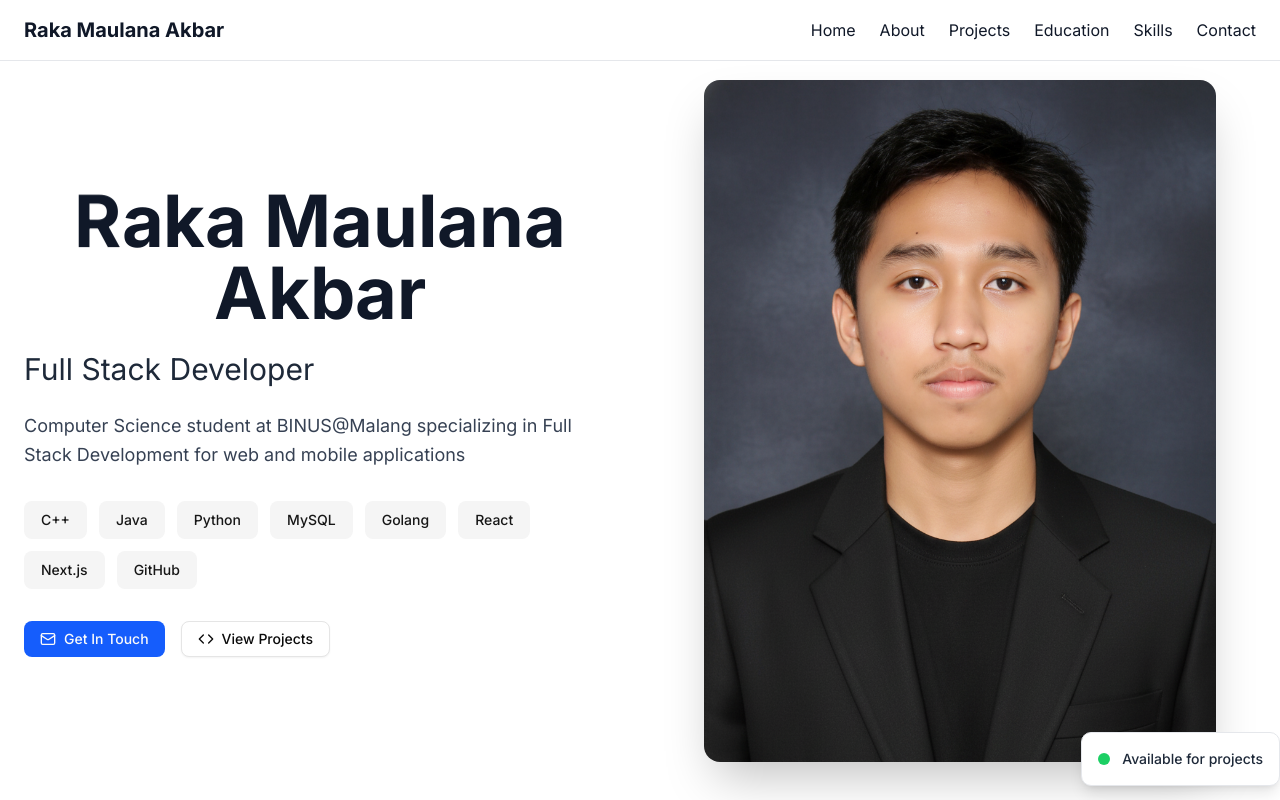
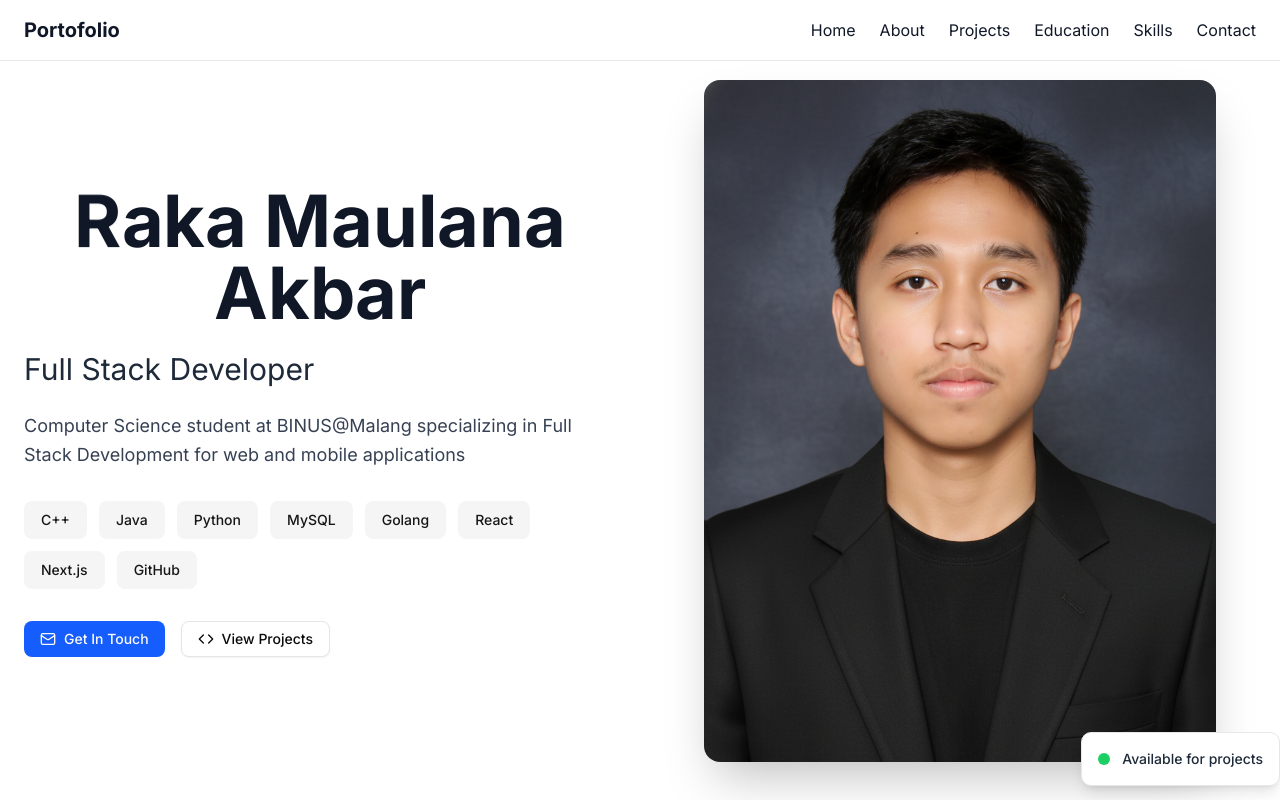
Before and after one commit to rakaamaulanaa/Web-Portofolio, a Next.js app: page / in a window 1280 px wide. Shown: the top 800 px of the page. Built offline with nearby package versions, Linux system fonts and the light colour scheme.

Commit message:
content(header): change site title to 'Portofolio'

```diff
--- a/app/page.tsx
+++ b/app/page.tsx
@@ -99,7 +99,7 @@
       <nav className="fixed top-0 w-full bg-white/90 backdrop-blur-md border-b border-gray-200 z-50">
         <div className="container mx-auto px-6 py-4">
           <div className="flex items-center justify-between">
-            <h1 className="text-xl font-bold text-gray-900">Raka Maulana Akbar</h1>
+            <h1 className="text-xl font-bold text-gray-900">Portofolio</h1>
             <div className="hidden md:flex space-x-6">
               <a href="#home" className="text-gray-900 hover:text-gray-600 transition-colors">Home</a>
               <a href="#about" className="text-gray-900 hover:text-gray-600 transition-colors">About</a>
```
